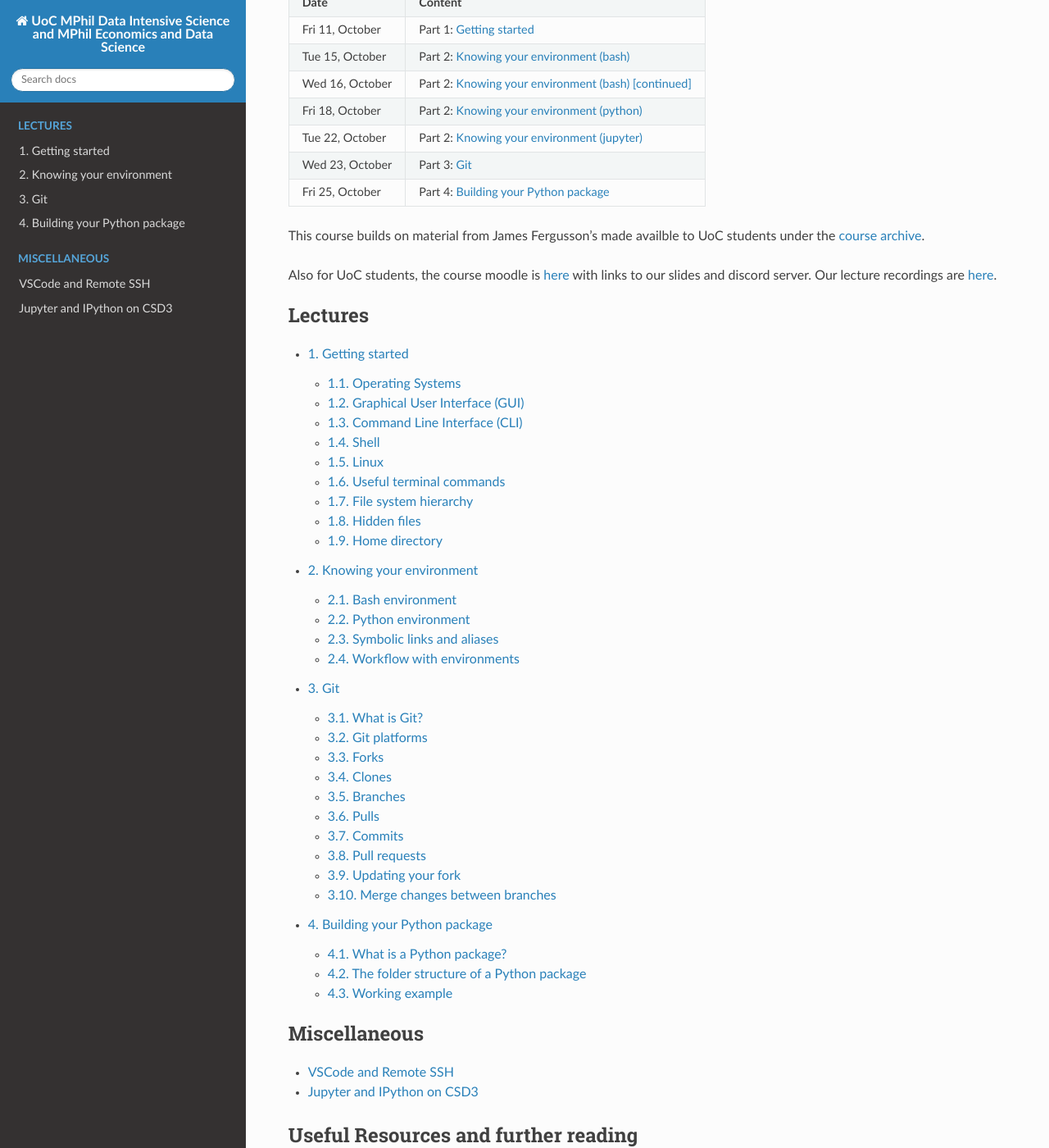
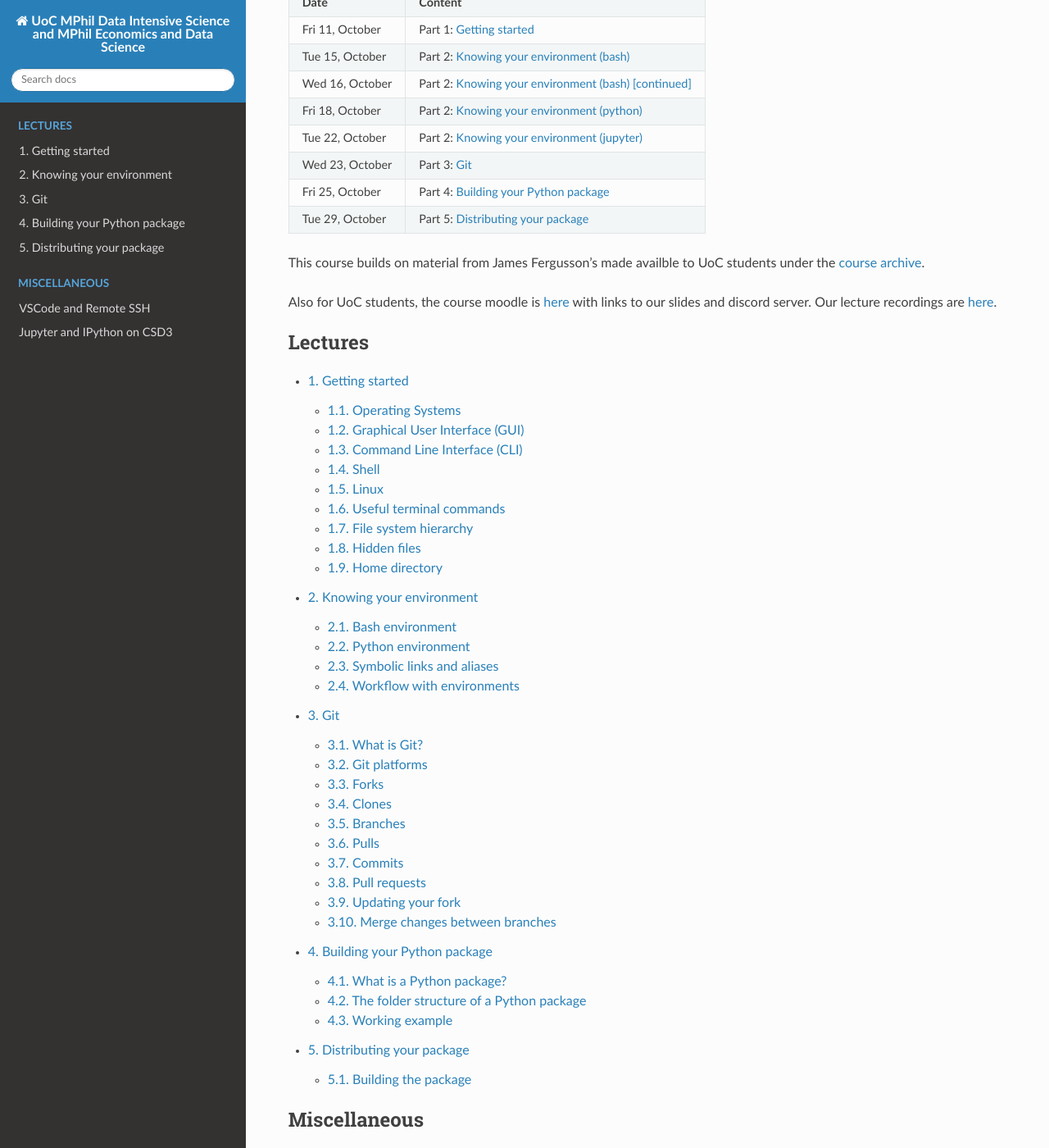
Before and after one commit to borisbolliet/ResearchComputing, a Sphinx documentation site: the page built from docs/index.rst, in a window 1280 px wide and 1400 px high, scrolled down 670 px. Shown: the whole window at 82% size. Built offline with Sphinx 7.4.7 and the Read the Docs theme 3.1.0, drawn with Linux system fonts in a browser that asks for light colours.

Commit message:
new part

```diff
--- a/docs/index.rst
+++ b/docs/index.rst
@@ -58,6 +58,10 @@ Location: Small Lecture Theatre, Cavendish Laboratory, University of Cambridge.
 +------------------------------------+-------------------------------------------------------------------------------------------------------------------------+
 | Fri 25, October                    | Part 4: `Building your Python package <material/part4/notebook.ipynb#Building-your-Python-package>`_                    |
 +------------------------------------+-------------------------------------------------------------------------------------------------------------------------+
+| Tue 29, October                    | Part 5: `Distributing your package <material/part5/notebook.ipynb#Distributing-your-package>`_                          |
++------------------------------------+-------------------------------------------------------------------------------------------------------------------------+
+
+
 
 This course builds on material from James Fergusson's made availble to
 UoC students under the `course archive <https://gitlab.developers.cam.ac.uk/phy/data-intensive-science-mphil/lecture-materials/c1_research_computing/-/tree/main/course_archive?ref_type=heads>`_.
```
Also changed, not shown: other parts of docs/index.rst (+1 -0 lines), docs/material/part4/notebook.ipynb, docs/material/part5/notebook.ipynb (added).
